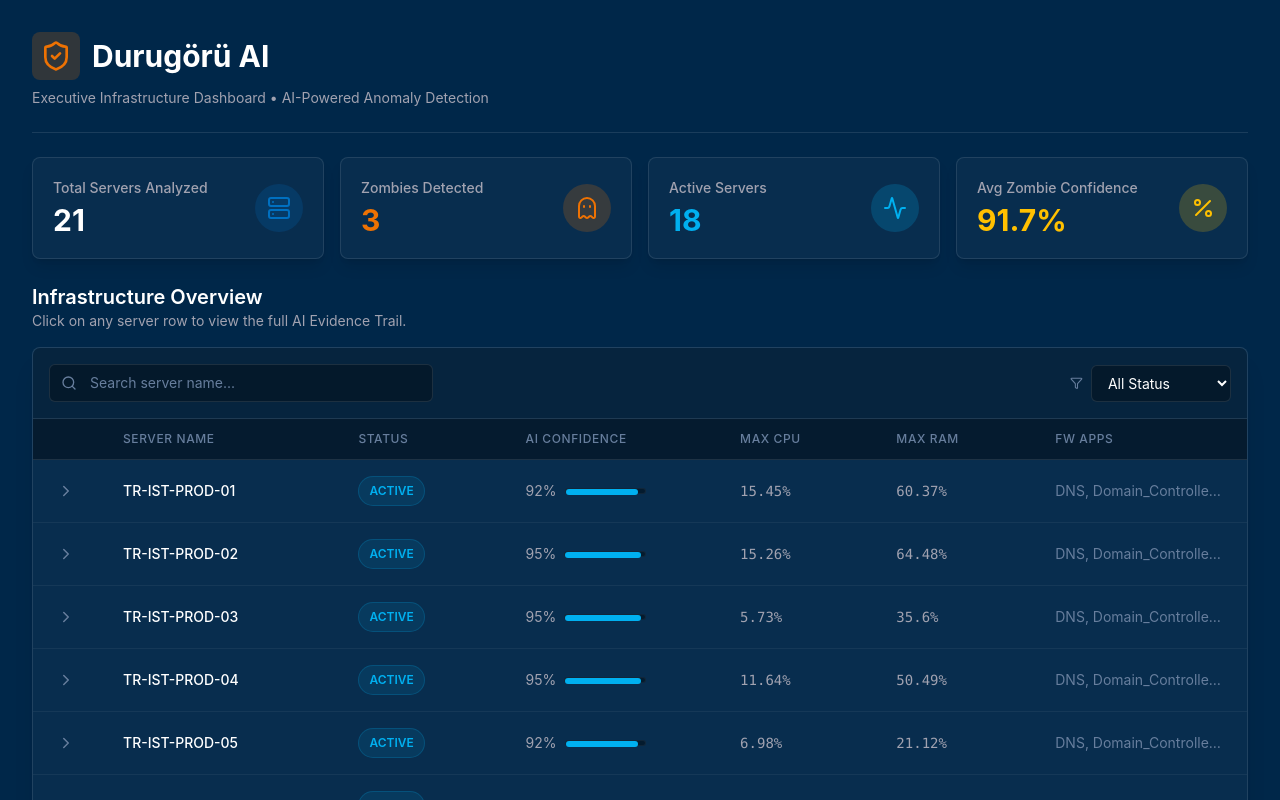
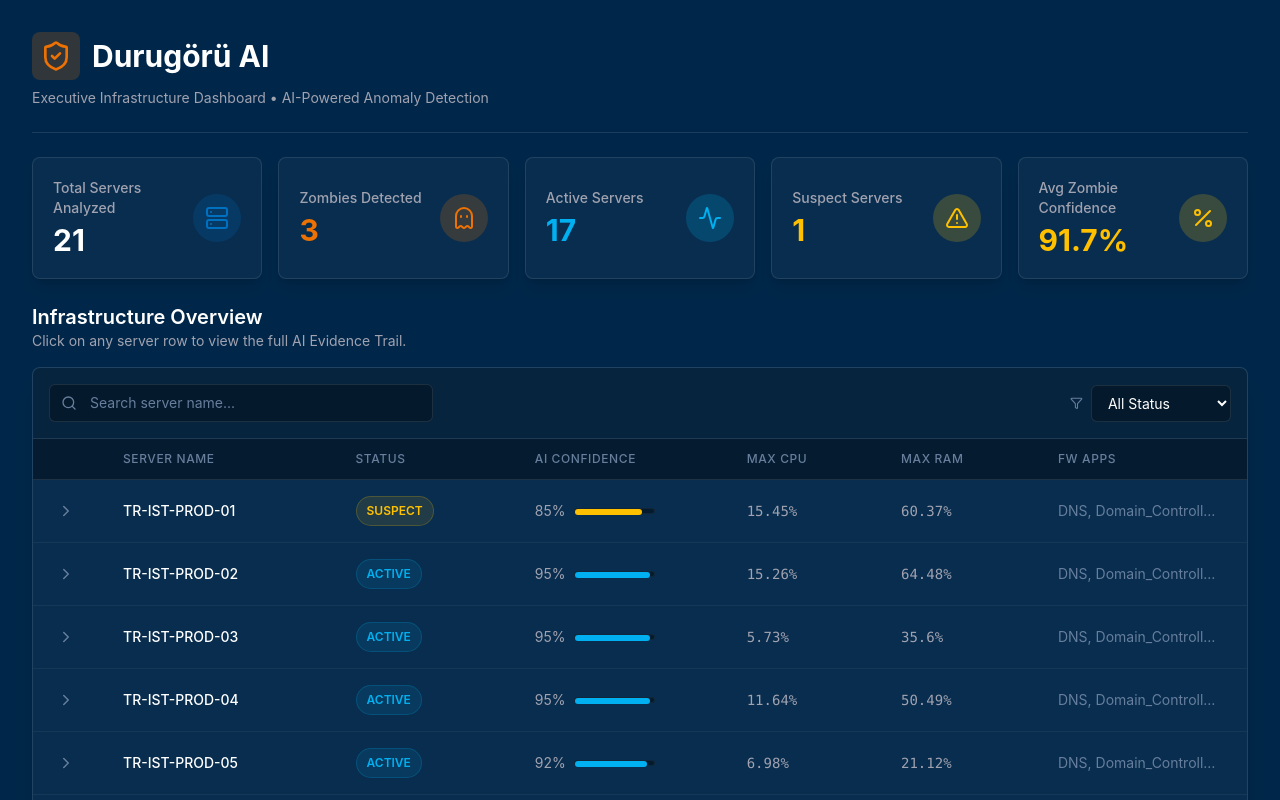
Before and after one commit to bmarap/durugoru-ai-executive-dashboard, a React (Vite) app: page / in a window 1280 px wide. Shown: the top 800 px of the page. Built offline with nearby package versions, Linux system fonts and the light colour scheme.

Commit message:
added suspect status

```diff
--- a/public/data.json
+++ b/public/data.json
@@ -2,8 +2,8 @@
   {
     "server_name": "TR-IST-PROD-01",
     "analysis_timestamp": "2026-03-30T11:27:52.508873Z",
-    "ai_classification": "ACTIVE",
-    "confidence_score": 0.92,
+    "ai_classification": "SUSPECT",
+    "confidence_score": 0.85,
     "decision_rationale": "Sunucu, LDAP ve Kerberos gibi kritik servisler için 25.000'den fazla outbound oturum gerçekleştirmekte olup, tek yönlü yüksek trafik kuralı gereği aktif olarak sınıflandırılır.",
     "ai_anomaly_scores": {
       "lstm_temporal_anomaly_score": 0.5,
--- a/src/components/DataTable.tsx
+++ b/src/components/DataTable.tsx
@@ -126,6 +126,7 @@ export const DataTable: React.FC<DataTableProps> = ({ data }) => {
                         <option value="ALL">All Status</option>
                         <option value="ACTIVE">Active</option>
                         <option value="ZOMBIE">Zombie</option>
+                        <option value="SUSPECT">Suspect</option>
                     </select>
                 </div>
             </div>
@@ -180,6 +181,7 @@ export const DataTable: React.FC<DataTableProps> = ({ data }) => {
                         {filteredData.map((server) => {
                             const isExpanded = expandedRows.has(server.server_name);
                             const isZombie = server.ai_classification === 'ZOMBIE';
+                            const isSuspect = server.ai_classification === 'SUSPECT';
                             const confPct = Math.round(server.confidence_score * 100);
 
                             return (
@@ -197,7 +199,7 @@ export const DataTable: React.FC<DataTableProps> = ({ data }) => {
                                             </div>
                                         </td>
                                         <td className="px-6 py-4 whitespace-nowrap">
-                                            <span className={`px-2.5 py-1 inline-flex text-xs leading-5 font-semibold rounded-full border ${isZombie ? 'bg-brand-orange/10 text-brand-orange border-brand-orange/20' : 'bg-brand-cyan/10 text-brand-cyan border-brand-cyan/20'}`}>
+                                            <span className={`px-2.5 py-1 inline-flex text-xs leading-5 font-semibold rounded-full border ${isZombie ? 'bg-brand-orange/10 text-brand-orange border-brand-orange/20' : isSuspect ? 'bg-brand-yellow/10 text-brand-yellow border-brand-yellow/20' : 'bg-brand-cyan/10 text-brand-cyan border-brand-cyan/20'}`}>
                                                 {server.ai_classification}
                                             </span>
                                         </td>
@@ -206,7 +208,7 @@ export const DataTable: React.FC<DataTableProps> = ({ data }) => {
                                                 <span className="text-sm text-brand-silver mr-2 w-8">{confPct}%</span>
                                                 <div className="w-full bg-black/40 rounded-full h-1.5 border border-white/5">
                                                     <div
-                                                        className={`h-1.5 rounded-full ${isZombie ? 'bg-brand-orange' : 'bg-brand-cyan'}`}
+                                                        className={`h-1.5 rounded-full ${isZombie ? 'bg-brand-orange' : isSuspect ? 'bg-brand-yellow' : 'bg-brand-cyan'}`}
                                                         style={{ width: `${confPct}%` }}
                                                     ></div>
                                                 </div>
--- a/src/components/KPICards.tsx
+++ b/src/components/KPICards.tsx
@@ -1,5 +1,5 @@
 import React from 'react';
-import { Server, Activity, Ghost, Percent } from 'lucide-react';
+import { Server, Activity, Ghost, Percent, AlertTriangle } from 'lucide-react';
 
 interface KPICardsProps {
     data: any[];
@@ -9,13 +9,14 @@ export const KPICards: React.FC<KPICardsProps> = ({ data }) => {
     const totalServers = data.length;
     const zombies = data.filter(d => d.ai_classification === 'ZOMBIE');
     const actives = data.filter(d => d.ai_classification === 'ACTIVE');
+    const suspects = data.filter(d => d.ai_classification === 'SUSPECT');
 
     const avgZombieConfidence = zombies.length > 0
         ? (zombies.reduce((acc, curr) => acc + curr.confidence_score, 0) / zombies.length) * 100
         : 0;
 
     return (
-        <div className="grid grid-cols-1 md:grid-cols-2 lg:grid-cols-4 gap-4 mb-6">
+        <div className="grid grid-cols-1 md:grid-cols-3 lg:grid-cols-5 gap-4 mb-6">
             <div className="bg-panel-bg border border-panel-border rounded-lg p-5 flex items-center justify-between shadow-lg">
                 <div>
                     <p className="text-sm text-brand-silver font-medium mb-1">Total Servers Analyzed</p>
@@ -48,6 +49,16 @@ export const KPICards: React.FC<KPICardsProps> = ({ data }) => {
 
             <div className="bg-panel-bg border border-panel-border rounded-lg p-5 flex items-center justify-between shadow-lg">
                 <div>
+                    <p className="text-sm text-brand-silver font-medium mb-1">Suspect Servers</p>
+                    <p className="text-3xl font-bold text-brand-yellow">{suspects.length}</p>
+                </div>
+                <div className="bg-brand-yellow/20 p-3 rounded-full text-brand-yellow">
+                    <AlertTriangle size={24} />
+                </div>
+            </div>
+
+            <div className="bg-panel-bg border border-panel-border rounded-lg p-5 flex items-center justify-between shadow-lg">
+                <div>
                     <p className="text-sm text-brand-silver font-medium mb-1">Avg Zombie Confidence</p>
                     <p className="text-3xl font-bold text-brand-yellow">{avgZombieConfidence.toFixed(1)}%</p>
                 </div>
```
